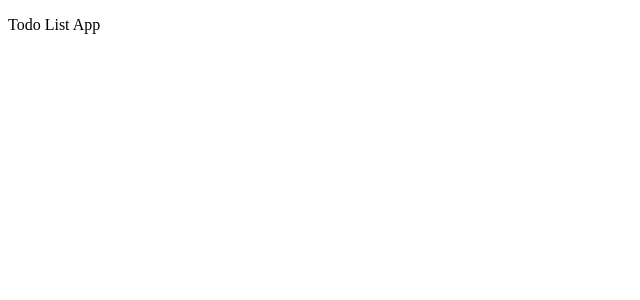
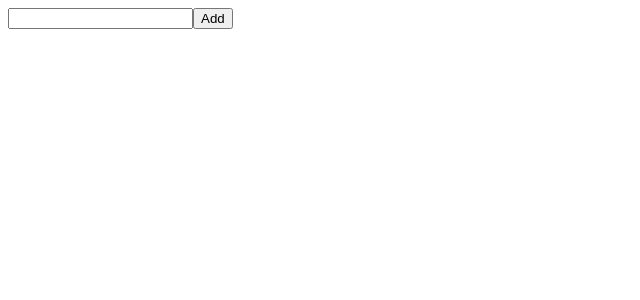
Before and after one commit to XPD-154/todolistapp, a React (Vite) app in the folder todolistapp/: page / in a window 1280 px wide. Shown: the top 300 px of the page, without its empty margins (0-640 px from the left). Built offline with nearby package versions, Linux system fonts and the light colour scheme.

Commit message:
2-14-24 create components for todolist items

```diff
--- a/todolistapp/src/App.jsx
+++ b/todolistapp/src/App.jsx
@@ -1,11 +1,13 @@
+import Todo from './components/Todo'
 
 function App() {
 
   return (
     <div className="App">
-      <p>Todo List App</p>
+      <Todo/>
     </div>
   )
+
 }
 
 export default App
--- /dev/null
+++ b/todolistapp/src/components/Todo.jsx
@@ -0,0 +1,37 @@
+import { useState } from "react"
+import Todoitem from "./Todoitem";
+
+//component to set todolist items
+export default function Todo(){
+
+    //set variable to collect todolist items
+    const [todo, setTodo] = useState("");
+
+    //set array to stack todolistd items
+    const [todos, setTodos] = useState([]);
+
+    //function to handle what happens on Submit
+    function handleSubmit(e){
+        //prevents refresh on form submit
+        e.preventDefault();
+
+        //show item submitted
+        console.log(todo);
+
+        //place todolist items in the array variable
+        setTodos([...todos, todo]);
+
+        //clear the input element
+        setTodo("")
+    }
+
+    return(
+        <div>
+            <form onSubmit={(e)=>handleSubmit(e)}>
+                <input type="text" onChange={(e) => setTodo(e.target.value)} value={todo}/>
+                <button type="submit" >Add</button>
+            </form>
+            {todos.map(item=><Todoitem key={item} item={item}/>)}
+        </div>
+    )
+}
--- /dev/null
+++ b/todolistapp/src/components/Todoitem.jsx
@@ -0,0 +1,9 @@
+import { useState } from "react"
+
+export default function Todoitem({item}){
+
+    return(
+        <p>{item}</p>
+    )
+
+}
```
